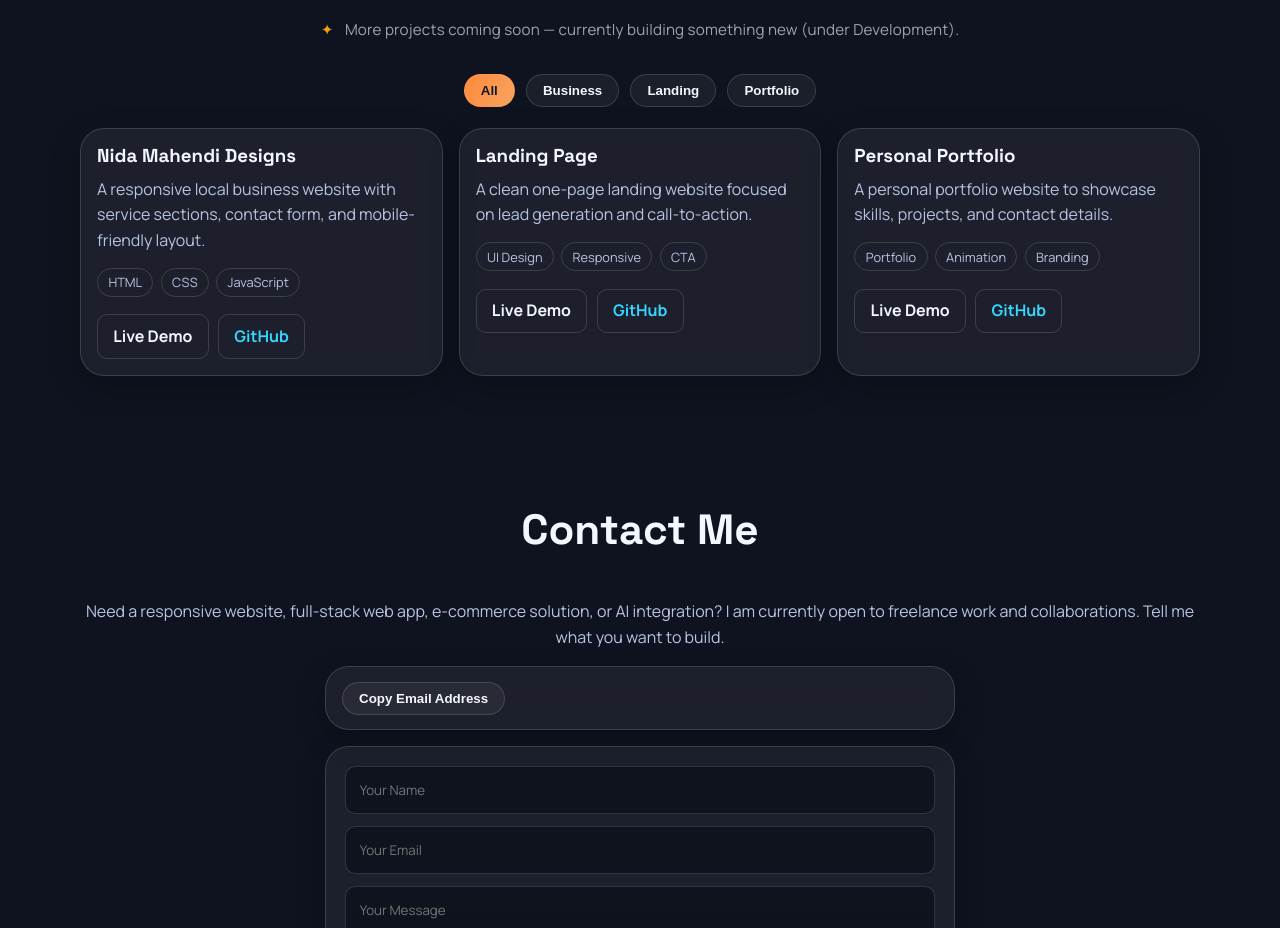
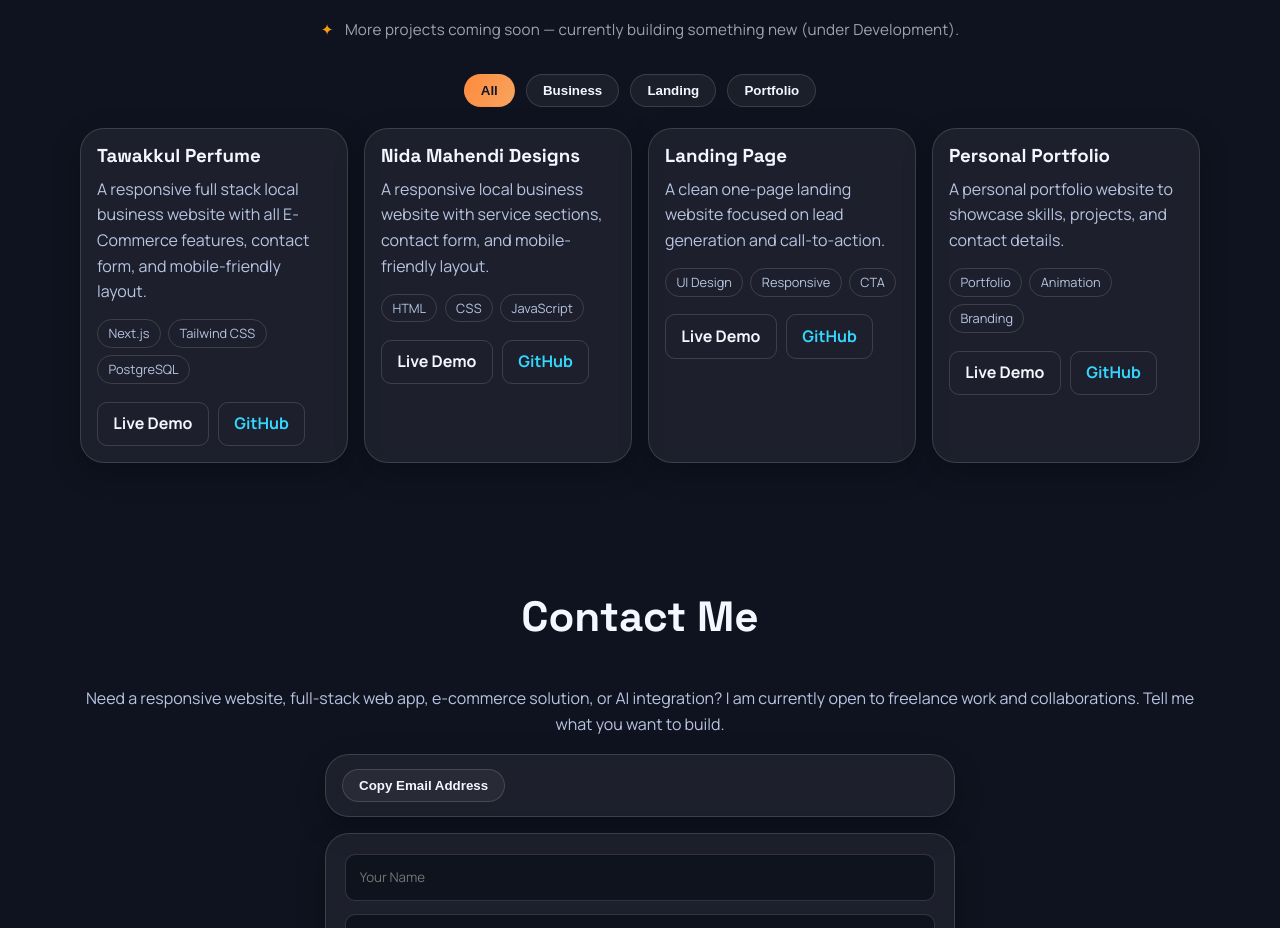
Before and after one commit to ShaarifShaikh25/my_Portfolio, a plain HTML site: page index.html in a window 1280 px wide. Shown: the part 3000-3928 px from the top of the page. Drawn offline with Linux system fonts and the light colour scheme.

Commit message:
Added new Project

```diff
--- a/index.html
+++ b/index.html
@@ -244,6 +244,17 @@
                 </div>
                 <div class="project-grid">
                     <div class="project-card" data-category="business">
+                        <h3>Tawakkul Perfume</h3>
+                        <p>A responsive full stack local business website with all E-Commerce features, contact form, and mobile-friendly layout.</p>
+                        <div class="project-tags">
+                            <span>Next.js</span><span>Tailwind CSS</span><span>PostgreSQL</span>
+                        </div>
+                        <div class="project-buttons">
+                            <a href="https://tawakkul-perfumes-beta.vercel.app/" class="project-btn" target="_blank">Live Demo</a>
+                            <a href="https://github.com/ShaarifShaikh25/perfume" class="project-btn project-btn-secondary" target="_blank">GitHub</a>
+                        </div>
+                    </div>
+                    <div class="project-card" data-category="business">
                         <h3>Nida Mahendi Designs</h3>
                         <p>A responsive local business website with service sections, contact form, and mobile-friendly layout.</p>
                         <div class="project-tags">
```
